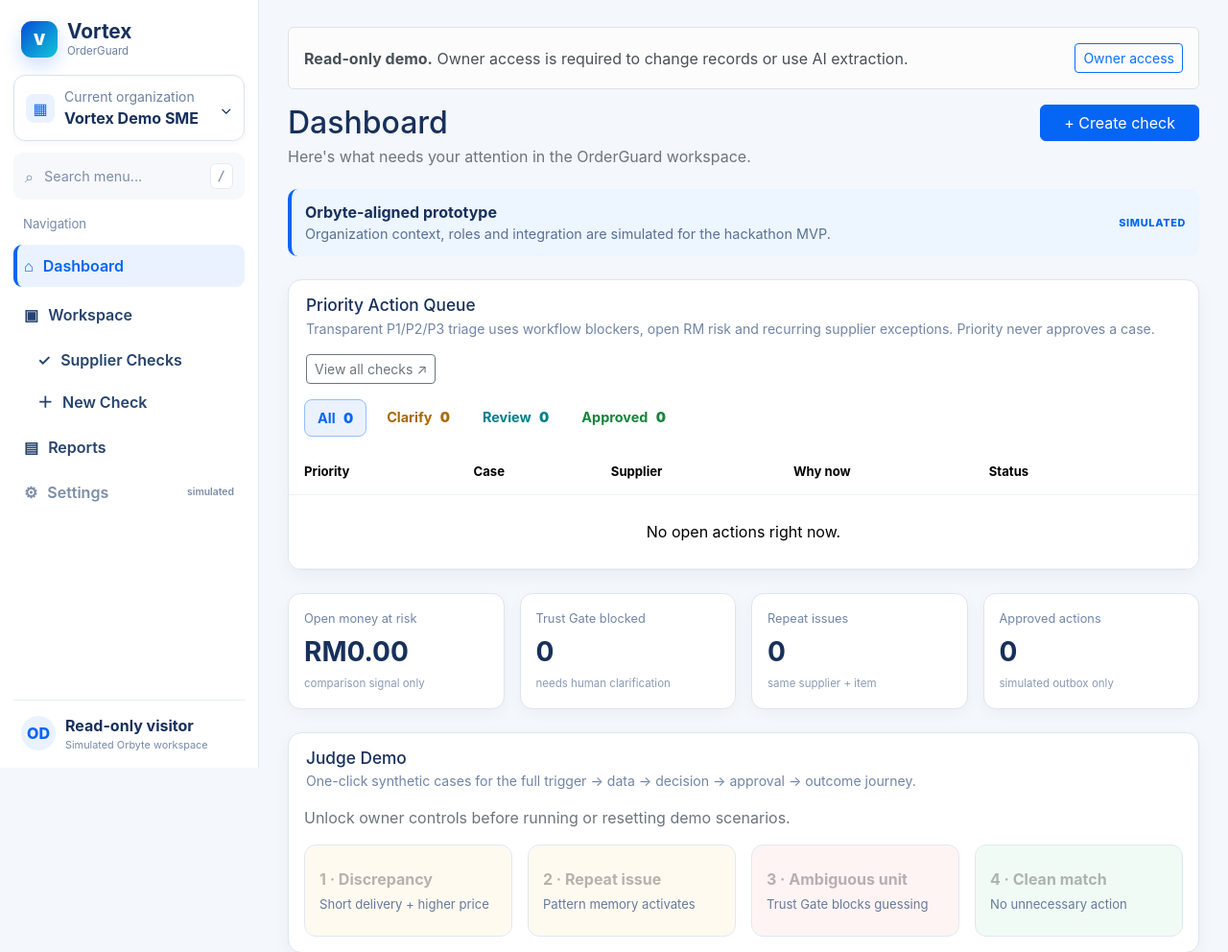
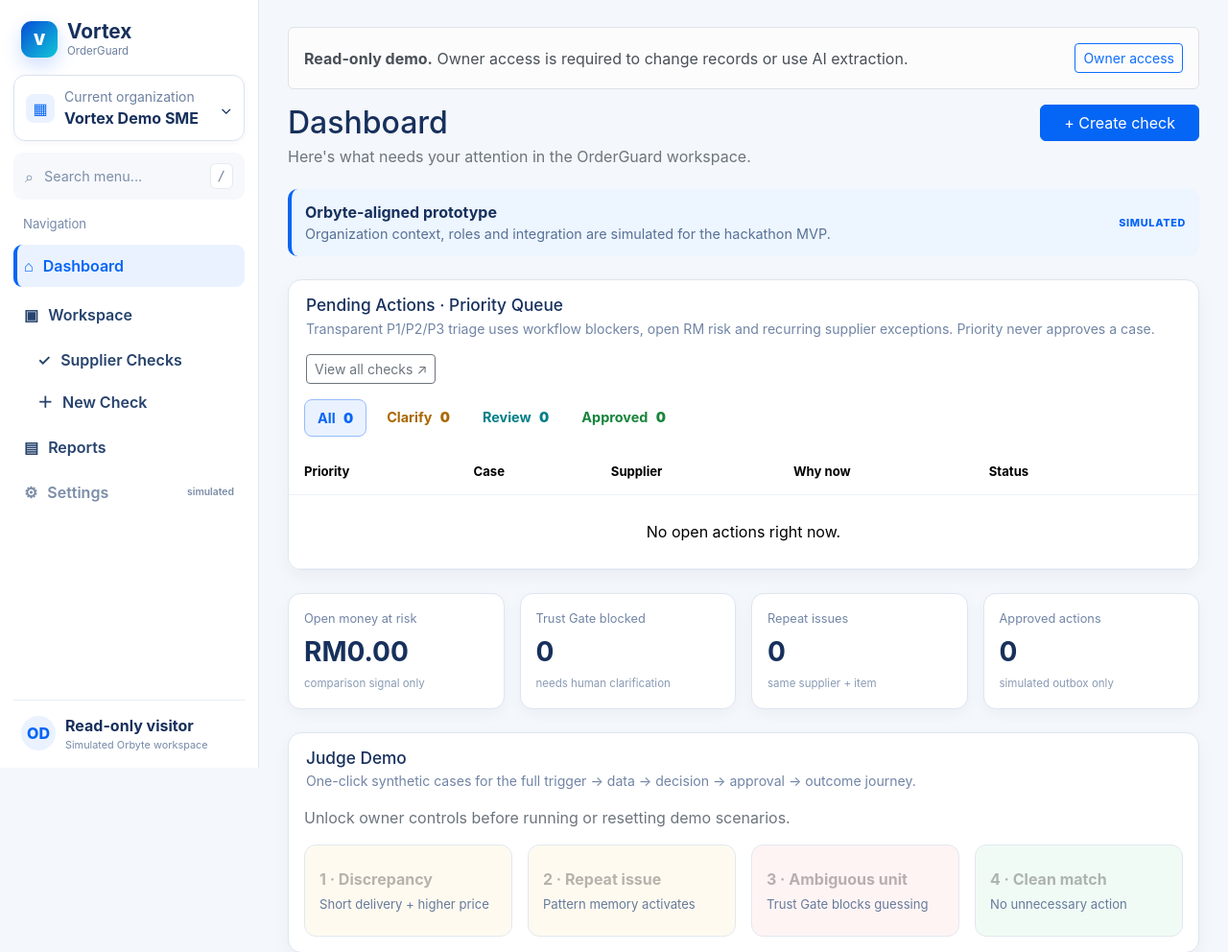
Before and after one commit to Aunyiqi/SDC_Hackathon_Submission_Template, a Flask app: page / in a window 1280 px wide. Shown: the top 992 px of the page at 96% size. Run offline with Flask 3, Linux system fonts and the light colour scheme; data that the repository does not hold is empty.

Commit message:
fix: preserve Orbyte pending-actions label in priority queue

```diff
--- a/src/templates/dashboard.html
+++ b/src/templates/dashboard.html
@@ -17,7 +17,7 @@
 <section class="panel mb-4">
   <div class="panel-head d-flex flex-wrap justify-content-between align-items-center gap-3">
     <div>
-      <h2>Priority Action Queue</h2>
+      <h2>Pending Actions · Priority Queue</h2>
       <p>Transparent P1/P2/P3 triage uses workflow blockers, open RM risk and recurring supplier exceptions. Priority never approves a case.</p>
     </div>
     <a class="btn btn-outline-secondary btn-sm" href="{{ url_for('checks') }}">View all checks ↗</a>
```
